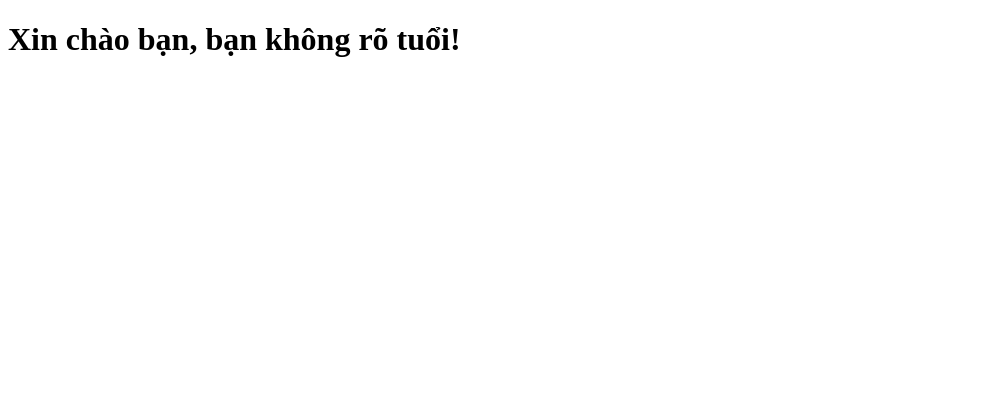
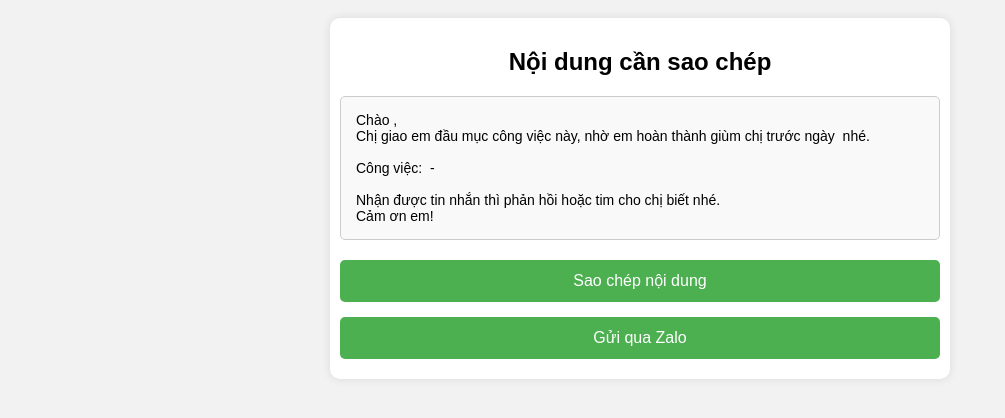
Before and after one commit to phucpnt01/zalo, a plain HTML site: page index.html in a window 1280 px wide. Shown: the whole page, without its empty margins (0-1005 px from the left). Drawn offline with Linux system fonts and the light colour scheme.

Commit message:
Update index.html

```diff
--- a/index.html
+++ b/index.html
@@ -2,17 +2,113 @@
 <html lang="vi">
 <head>
   <meta charset="UTF-8">
-  <title>Chào bạn</title>
+  <meta name="viewport" content="width=device-width, initial-scale=1">
+  <title>Copy & Send Zalo</title>
+  <style>
+    body {
+      font-family: Arial, sans-serif;
+      text-align: center;
+      padding: 10px;
+      background-color: #f2f2f2;
+    }
+
+    .container {
+      background-color: #fff;
+      border-radius: 10px;
+      padding: 10px;
+      box-shadow: 0 0 10px rgba(0,0,0,0.1);
+      max-width: 600px;
+      margin: auto;
+    }
+
+    #content {
+      font-size: 14px;
+      margin-bottom: 20px;
+      white-space: pre-wrap;
+      word-wrap: break-word;
+      text-align: left;
+      background-color: #f9f9f9;
+      padding: 15px;
+      border-radius: 5px;
+      border: 1px solid #ccc;
+    }
+
+    button, .zalo-button {
+      display: block;
+      width: 100%;
+      margin: 10px 0;
+      background-color: #4CAF50;
+      color: white;
+      border: none;
+      padding: 12px 20px;
+      border-radius: 5px;
+      cursor: pointer;
+      font-size: 16px;
+      text-decoration: none;
+      text-align: center;
+      box-sizing: border-box;
+    }
+
+    button:hover, .zalo-button:hover {
+      background-color: #45a049;
+    }
+
+    .success-message {
+      margin-top: 15px;
+      color: green;
+      font-weight: bold;
+    }
+  </style>
 </head>
 <body>
-  <h1 id="greeting">Đang tải...</h1>
+
+  <div class="container">
+    <h2>Nội dung cần sao chép</h2>
+
+    <!-- Nội dung cần sao chép -->
+    <div id="content">Chào <span id="full_name">Full Name</span>,
+Chị giao em đầu mục công việc này, nhờ em hoàn thành giùm chị trước ngày <span id="deadline">Deadline</span> nhé.
+
+Công việc: <span id="task">Task</span> - <span id="detail">Detail</span>
+
+Nhận được tin nhắn thì phản hồi hoặc tim cho chị biết nhé.
+Cảm ơn em!</div>
+
+    <!-- Nút copy -->
+    <button onclick="copyToClipboard()">Sao chép nội dung</button>
+    <div class="success-message" id="message"></div>
+
+    <!-- Nút mở Zalo -->
+    <a class="zalo-button" id="zaloLink" href="https://zalo.me/0123456789" target="_blank">Gửi qua Zalo</a>
+  </div>
 
   <script>
-    const params = new URLSearchParams(window.location.search);
-    const name = params.get("name") || "bạn";
-    const age = params.get("age") || "không rõ";
+    // Lấy các tham số từ URL
+    function getQueryParam(param) {
+      const urlParams = new URLSearchParams(window.location.search);
+      return urlParams.get(param) || '';  // Nếu không có giá trị, trả về chuỗi rỗng
+    }
 
-    document.getElementById("greeting").innerText = `Xin chào ${name}, bạn ${age} tuổi!`;
+    // Thay thế nội dung trong trang bằng các giá trị từ URL
+    document.getElementById('full_name').innerText = getQueryParam('full_name');
+    document.getElementById('deadline').innerText = getQueryParam('deadline');
+    document.getElementById('task').innerText = getQueryParam('task');
+    document.getElementById('detail').innerText = getQueryParam('detail');
+
+    // 👉 Thay số điện thoại tại đây nếu cần
+    const phoneNumber = getQueryParam('phone');  // Lấy số điện thoại từ URL
+    document.getElementById("zaloLink").href = "https://zalo.me/" + phoneNumber;
+
+    function copyToClipboard() {
+      const content = document.getElementById("content").innerText;
+
+      navigator.clipboard.writeText(content).then(function() {
+        document.getElementById("message").innerText = "✅ Đã sao chép nội dung vào clipboard!";
+      }, function(err) {
+        document.getElementById("message").innerText = "❌ Lỗi khi sao chép: " + err;
+      });
+    }
   </script>
+
 </body>
 </html>
```
